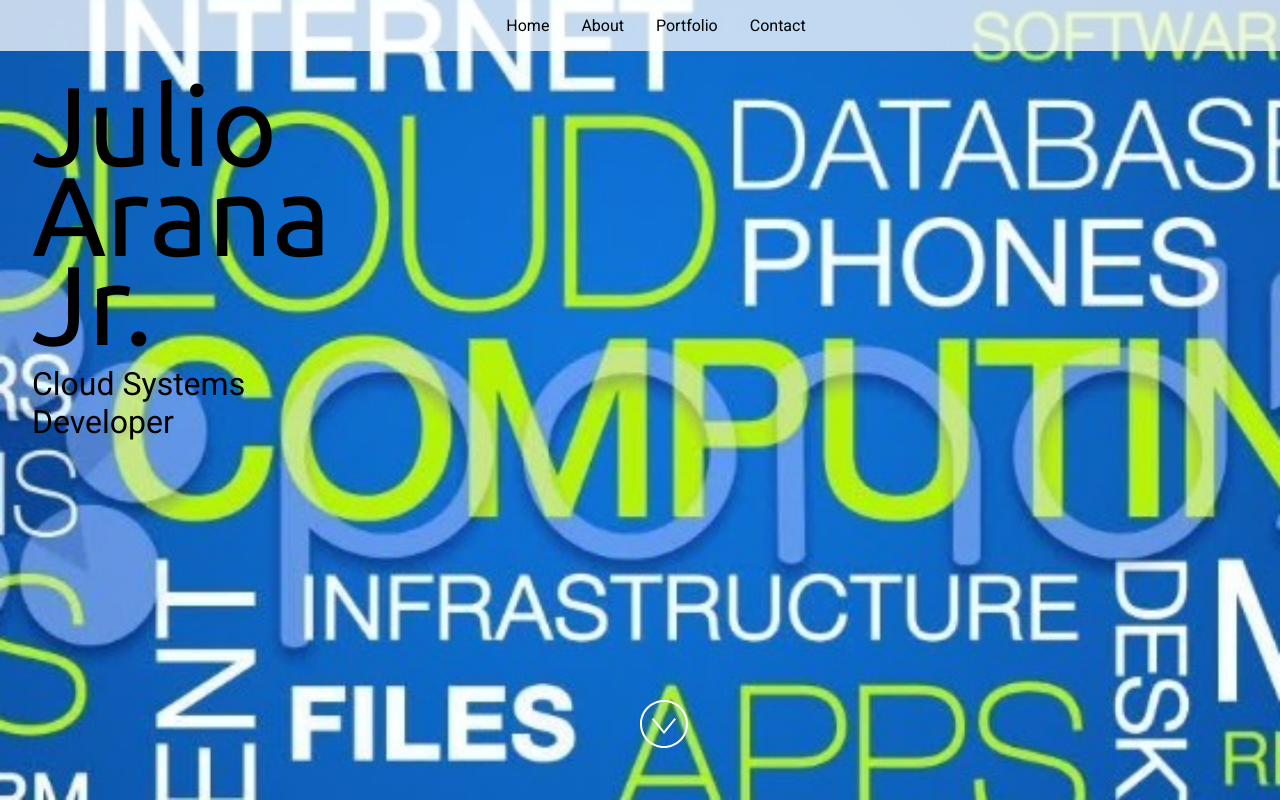
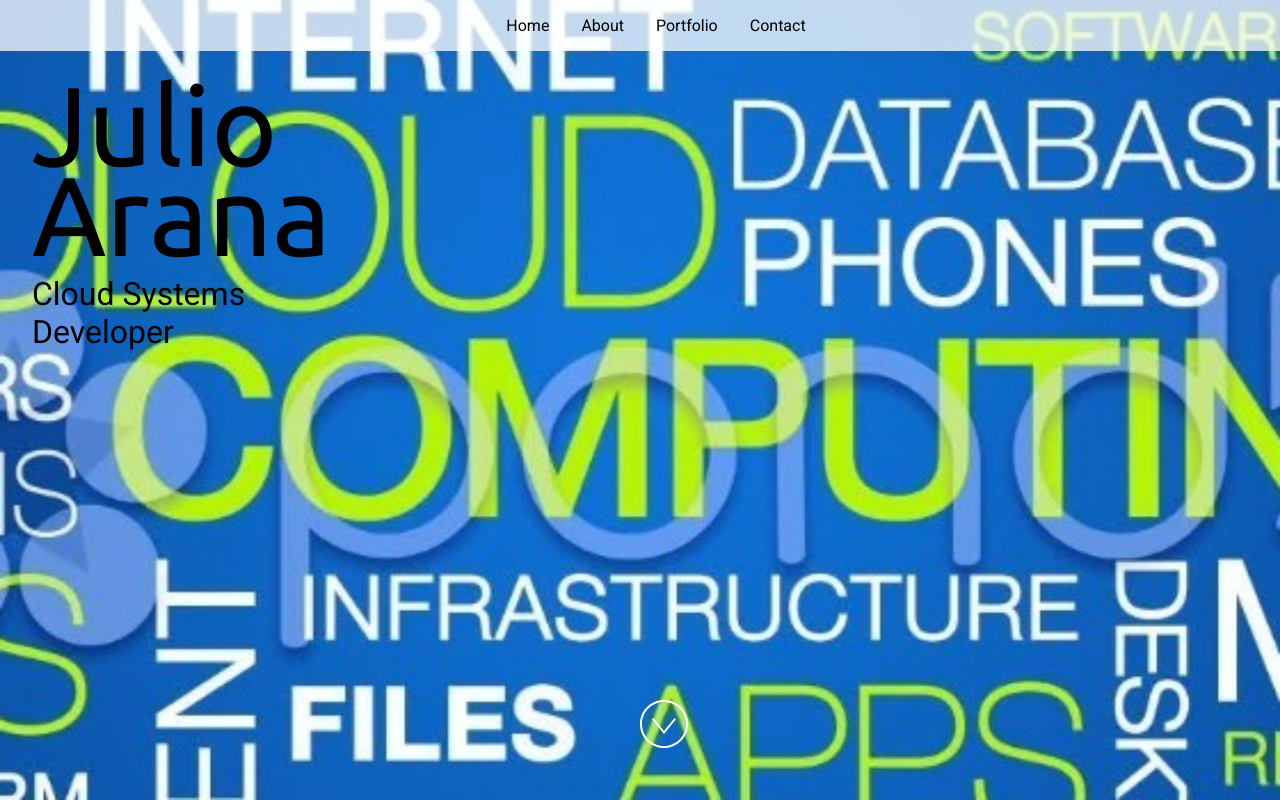
Before and after one commit to julioaranajr/my-codespaces-project-template-js, a React (Vite) app: page / in a window 1280 px wide. Built offline with nearby package versions, Linux system fonts and the light colour scheme.

Commit message:
update name on app

```diff
--- a/src/App.jsx
+++ b/src/App.jsx
@@ -24,7 +24,7 @@ import "./styles.css";
  * If you don't have one of the social sites listed, leave it as an empty string.
  */
 const siteProps = {
-  name: "Julio Arana Jr.",
+  name: "Julio Arana",
   title: "Cloud Systems Developer",
   email: "contact@julioaranajr.com",
   gitHub: "julioaranajr",
```
Also changed, not shown: src/images/laptop-jrad.jpg (added).
